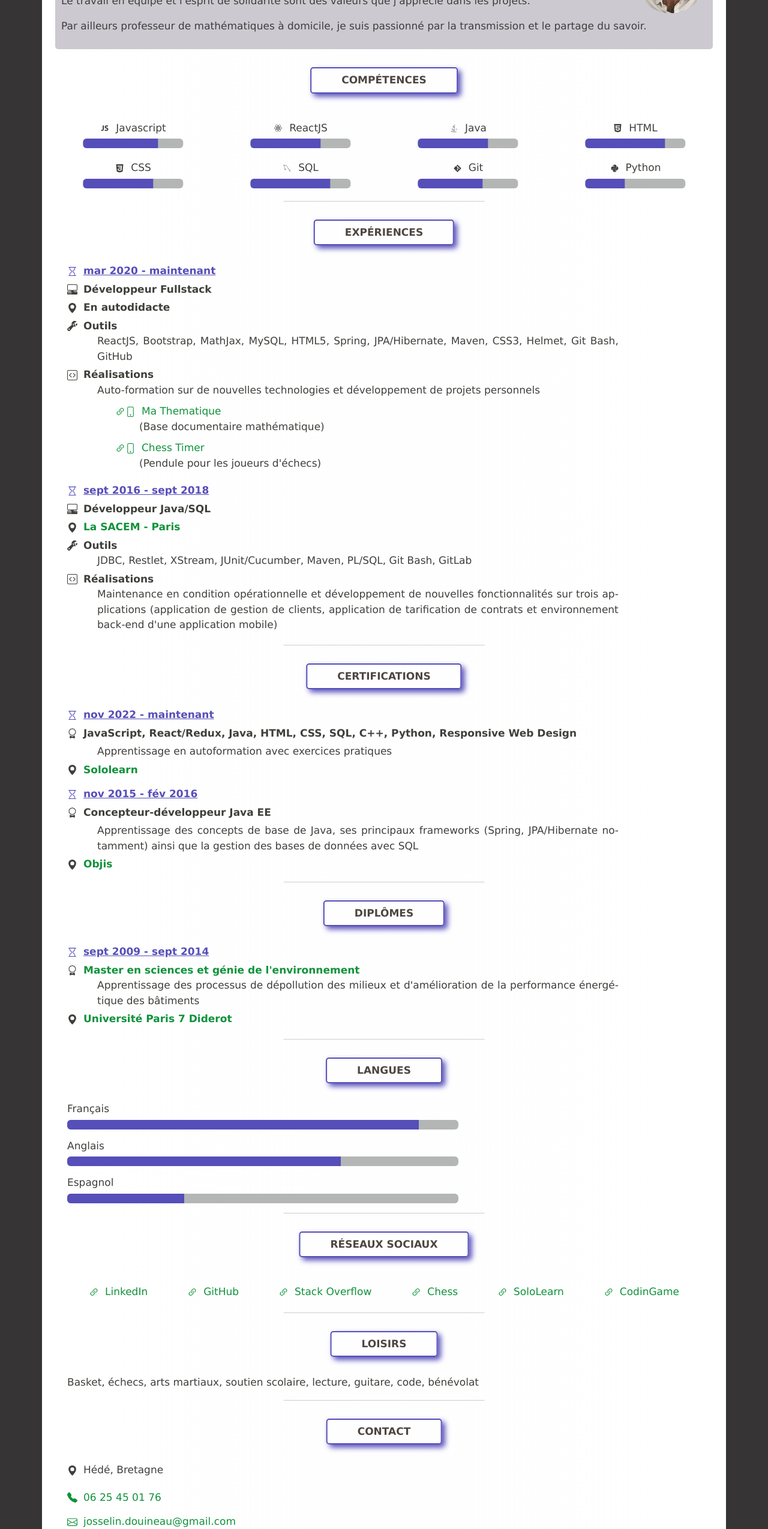
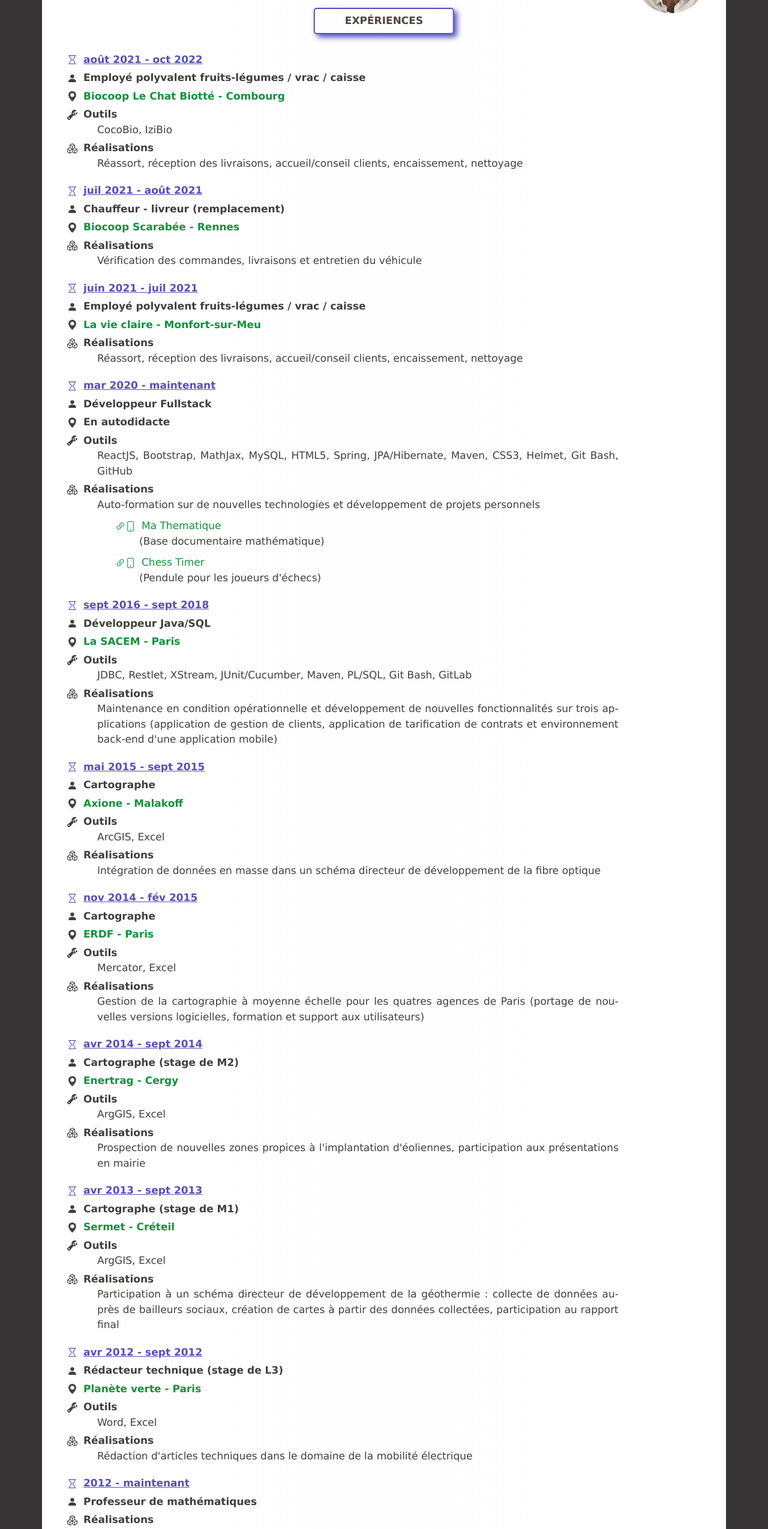
Before and after one commit to jozinho22/cv, a React (Create React App) app: page / in a window 1280 px wide. Shown: the part 180-2729 px from the top of the page at 60% size. Built offline with nearby package versions, Linux system fonts and the light colour scheme.

Commit message:
add gh-pages

```diff
--- a/src/App.js
+++ b/src/App.js
@@ -15,7 +15,7 @@ function App() {
 
   const [domain] = React.useState(
     process.env.NODE_ENV === 'development' ?
-        EnumDomain.DEV
+        EnumDomain.NON_DEV
             :   EnumDomain.DEV
     );
 
--- a/src/components/CurriculumVitae.jsx
+++ b/src/components/CurriculumVitae.jsx
@@ -17,7 +17,7 @@ import Volunteering from './parts/Volunteering';
 
 const CurriculumVitae = ( {domain} ) => {
 
-    var poste = "Administrateur MES";
+    var poste = "Professeur de mathématiques";
 
     return (
         <Container className="curriculum-vitae-container">
@@ -28,6 +28,7 @@ const CurriculumVitae = ( {domain} ) => {
                     <Skills />
                         : <></>
             }
+            {/* <Skills domain={domain}/> */}
             <Experience domain={domain} />
             {
                 domain === EnumDomain.DEV ?
--- a/src/components/parts/Skills.jsx
+++ b/src/components/parts/Skills.jsx
@@ -1,15 +1,19 @@
 import React from 'react';
 import { ProgressBar } from 'react-bootstrap';
-import getSkills from './infos/dev/getDevSkills';
+import getDevSkills from './infos/dev/getDevSkills';
+import getNonDevSkills from './infos/nonDev/getNonDevSkills';
+
 import AppContext from '../context/AppContext';
 import getTitles from './infos/getTitles';
 import languageChooser from '../helpers/languageChooser';
+import EnumDomain from '../helpers/EnumDomain';
 
-const Skills = () => {
+const Skills = ({domain}) => {
 
     const {language} = React.useContext(AppContext);
     var title = languageChooser(language, getTitles()).skills;
-    var skills = getSkills();
+    var skills = domain === EnumDomain.DEV ? languageChooser(language, getDevSkills()) : getNonDevSkills();
+
 
     return  <div className="page-break">
                 <div className="title">{title}</div>
--- a/src/components/parts/infos/dev/getDevExperience.jsx
+++ b/src/components/parts/infos/dev/getDevExperience.jsx
@@ -8,12 +8,12 @@ const getDevExperience = () => {
                     tools: "ReactJS, Bootstrap, MathJax, MySQL, HTML5, Spring, JPA/Hibernate, Maven, CSS3, Helmet, Git Bash, GitHub",                     desc: "Auto-formation sur de nouvelles technologies et développement de projets personnels",
                     references: [
                         {
-                            url: "https://github.com/jozinho22/maths/",
+                            url: "https://jozinho22.github.io/maths",
                             webSiteName : "Ma Thematique",
                             desc: "(Base documentaire mathématique)"
                         },
                         {
-                            url: "https://github.com/jozinho22/chess-timer/",
+                            url: "https://jozinho22.github.io/chess-timer",
                             webSiteName : "Chess Timer",
                             desc: "(Pendule pour les joueurs d'échecs)"
                         }
@@ -55,12 +55,12 @@ const getDevExperience = () => {
                 desc: "Self-teaching about new technologies and working on personal projects",
                 references: [
                     {
-                        url: "https://github.com/jozinho22/maths/",
+                        url: "https://jozinho22.github.io/maths",
                         webSiteName : "Ma Thematique",
                         desc: "(Documentary library about mathematics)"
                     },
                     {
-                        url: "https://github.com/jozinho22/chess-timer/",
+                        url: "https://jozinho22.github.io/chess-timer",
                         webSiteName : "Chess Timer",
                         desc: "(Timer for chess players)"
                     }
--- a/src/components/parts/infos/getContact.jsx
+++ b/src/components/parts/infos/getContact.jsx
@@ -13,7 +13,7 @@ const getContact = () => {
                     icon : <TelephoneFill />
                 },
                 {
-                    info: "josselin.douineau@gmail.com",
+                    info: "josselin.douineau.1987@gmail.com",
                     type: "courriel",
                     icon : <Envelope />
                 }
--- /dev/null
+++ b/src/components/parts/infos/nonDev/getNonDevSkills.jsx
@@ -0,0 +1,19 @@
+const getDevSkills = () => {
+
+    return [
+        {
+            language: "IziBio",
+            level: 75
+        },
+        {
+            language: "Connaissances produits Biocoop",
+            level: 70
+        },
+        {
+            language: "Excel/VBA",
+            level: 80
+        }
+    ]
+}
+
+export default getDevSkills;
```
Also changed, not shown: package.json (+5 -2 lines), 1 other file (tests, documents, lock files or other folders).
